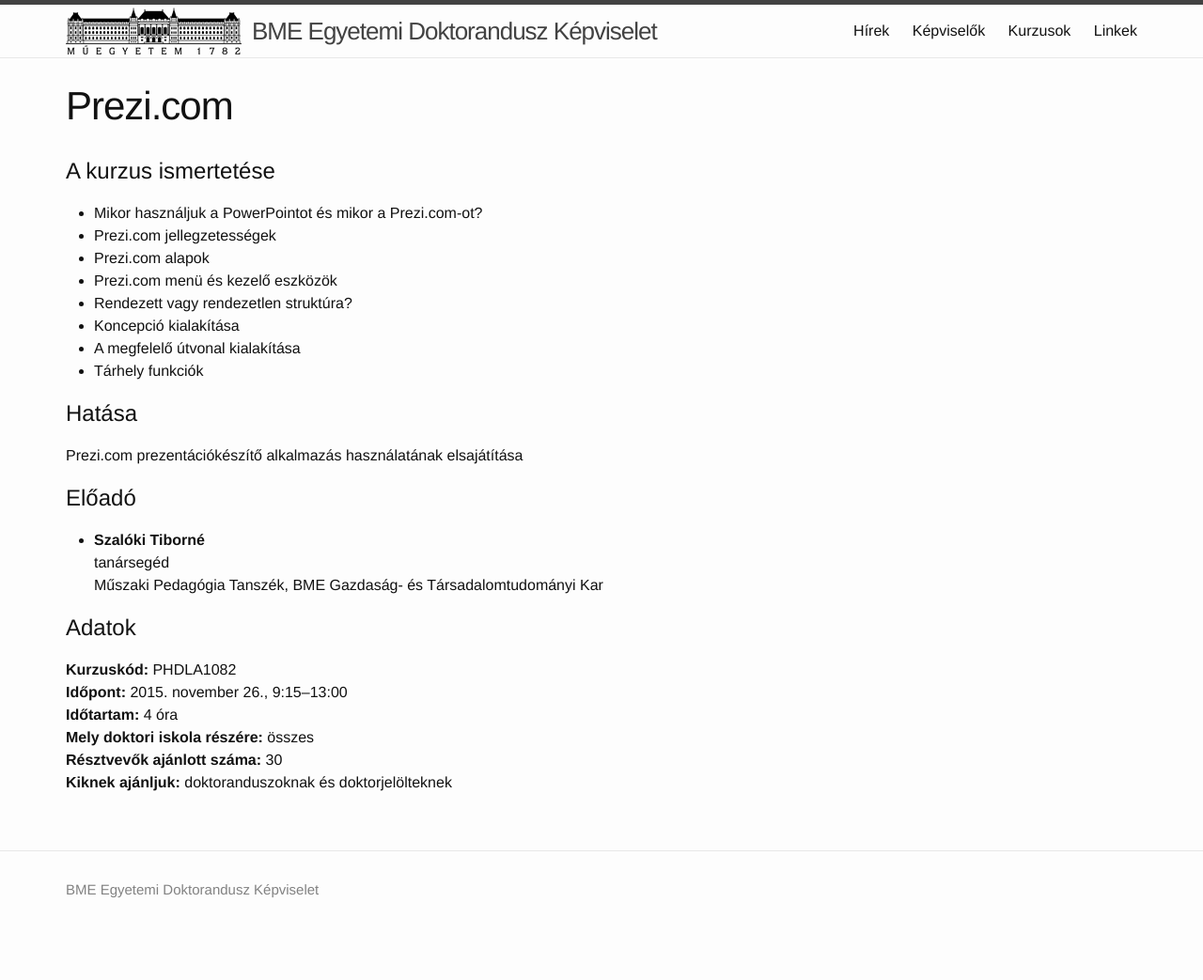
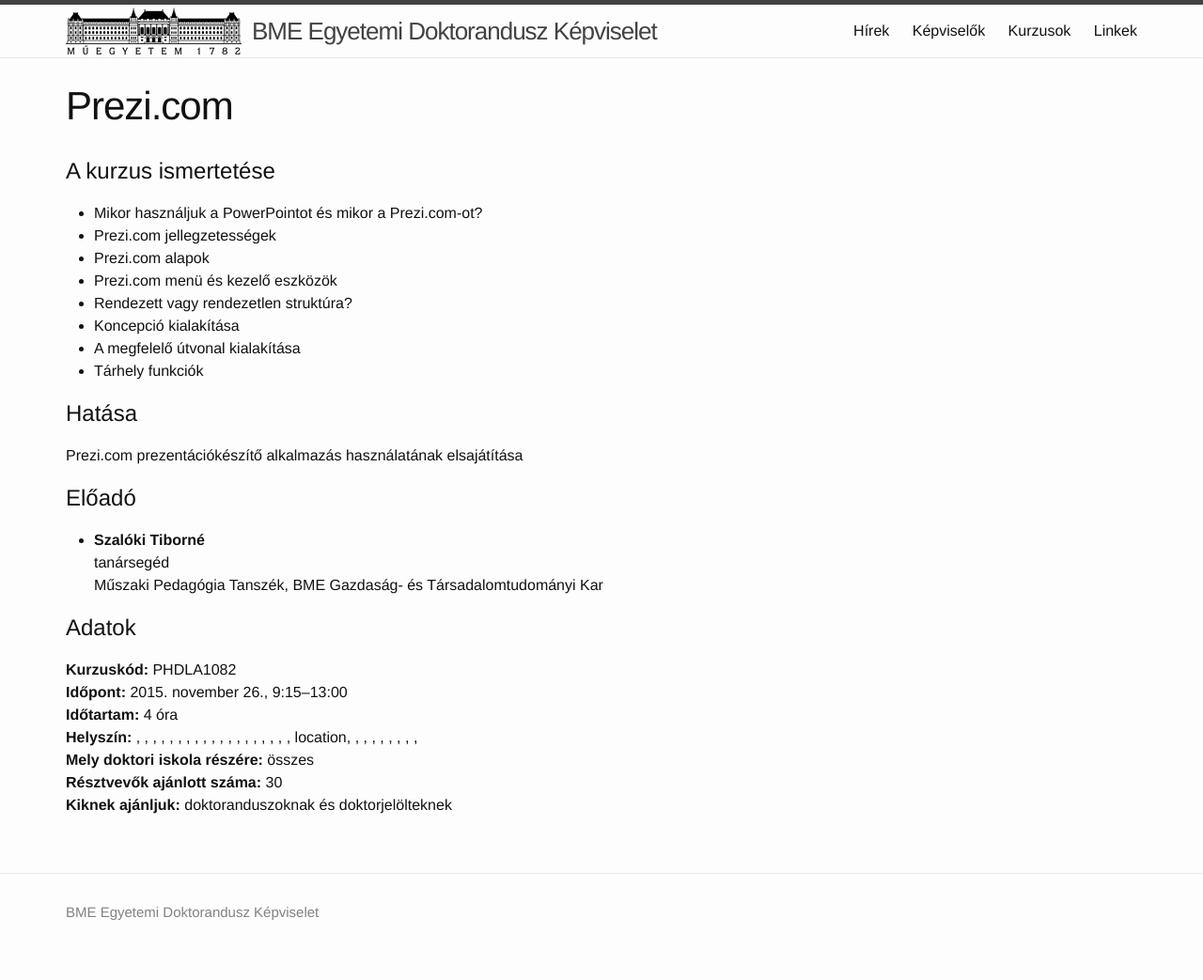
Before and after one commit to totyabaja/bme-edk.github.io, a Jekyll site: the page built from _lectures/1082-prezi.md, in a window 1280 px wide. Shown: the whole page at 94% size. Built offline with Jekyll 4.4.1, drawn with Linux system fonts in a browser that asks for light colours; a file with an impossible date is left out; before the commit the page ends 1019 px from its top, so only the background shows below that.

Commit message:
Added location to lecture pages

```diff
--- a/_layouts/lecture.html
+++ b/_layouts/lecture.html
@@ -35,6 +35,7 @@
           {% if additional_time.starttime and additional_time.starttime != "" %}{{ additional_time.starttime }}–{{ additional_time.endtime }}{% endif %}
         {% endfor %}</div>
     <div><strong>Időtartam:</strong> {{ page.duration }}</div>
+    <div><strong>Helyszín:</strong> {{ page | map: 'location' | join: ', ' }}</div>
     <div><strong>Mely doktori iskola részére:</strong> {{ page.schools }}</div>
     <div><strong>Résztvevők ajánlott száma:</strong> {{ page.participants }}</div>
     <div><strong>Kiknek ajánljuk:</strong> {{ page.audience }}</div>
```
